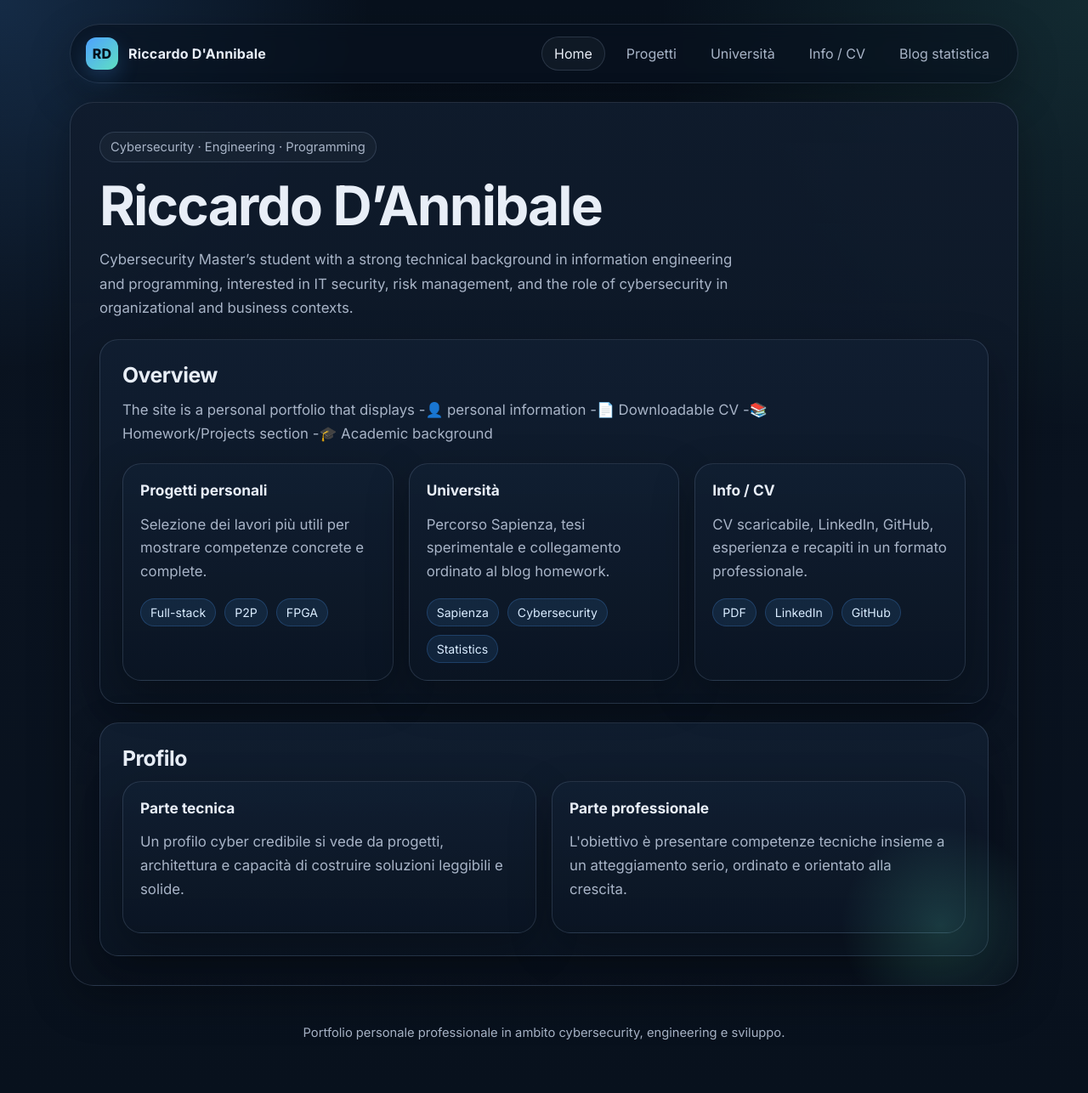
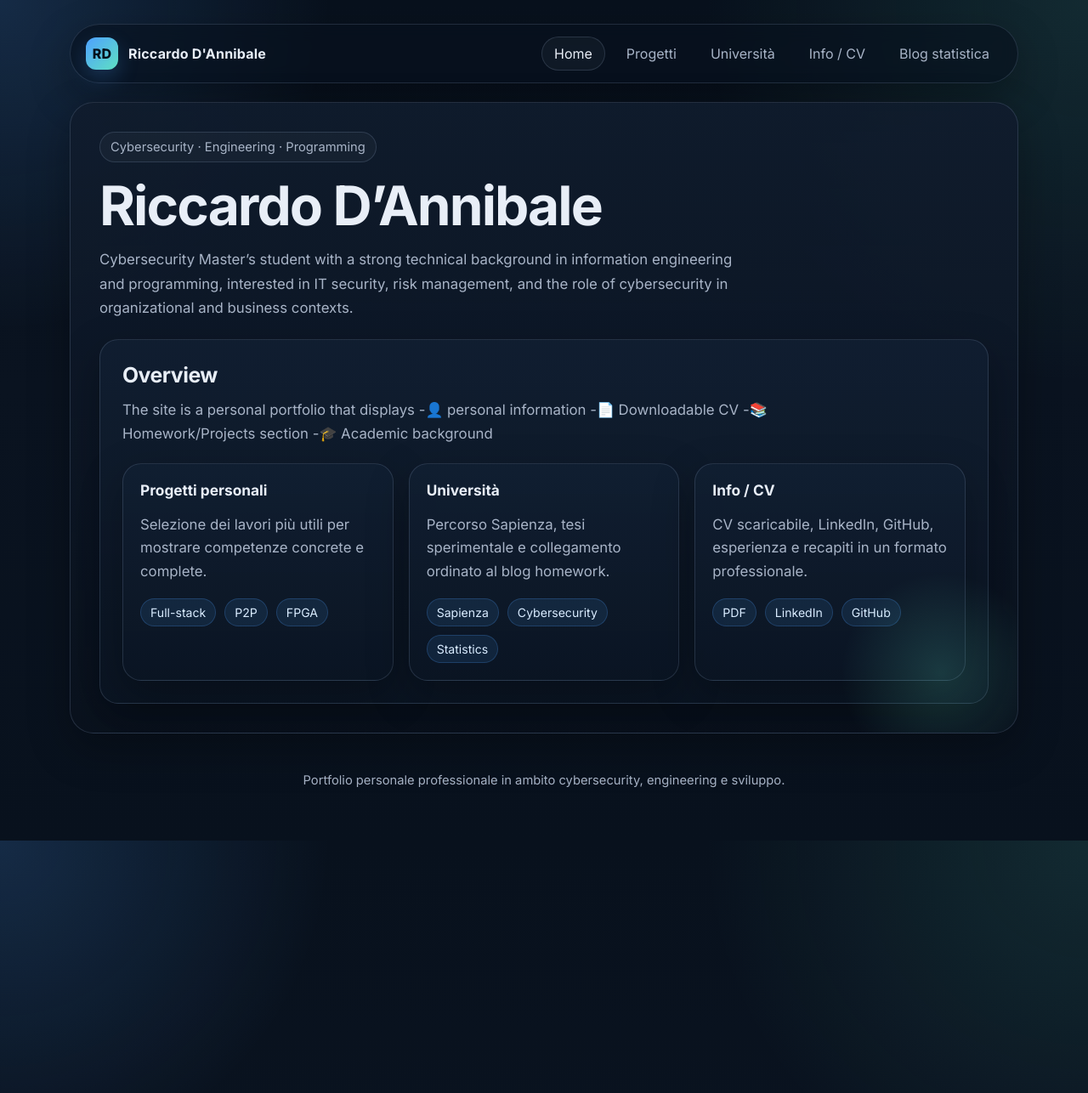
Before and after one commit to ricky2905/ricky2905.github.io, a Jekyll site: the page built from index.md, in a window 1280 px wide. Shown: the whole page at 85% size. Built offline with Jekyll 4.4.1, drawn with Linux system fonts in a browser that asks for light colours.

Commit message:
Update index.md

```diff
--- a/index.md
+++ b/index.md
@@ -40,21 +40,4 @@ The site is a personal portfolio that displays
     </div>
   </div>
 </section>
-
-<section class="section">
-  <h2>Profilo</h2>
-  <div class="grid-2">
-    <div class="card">
-      <h3>Parte tecnica</h3>
-      <p>
-        Un profilo cyber credibile si vede da progetti, architettura e capacità di costruire soluzioni leggibili e solide.
-      </p>
-    </div>
-    <div class="card">
-      <h3>Parte professionale</h3>
-      <p>
-        L'obiettivo è presentare competenze tecniche insieme a un atteggiamento serio, ordinato e orientato alla crescita.
-      </p>
-    </div>
-  </div>
 </section>
```
